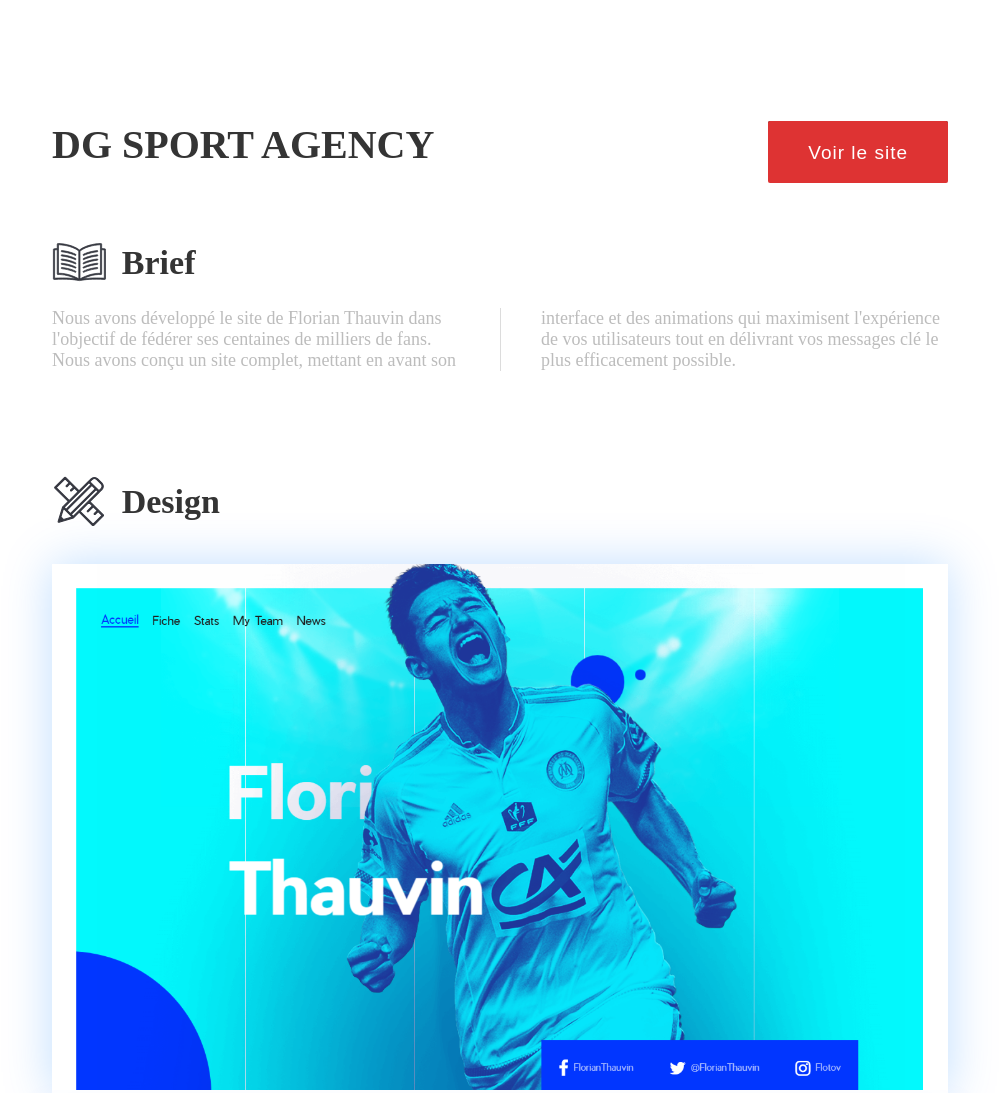
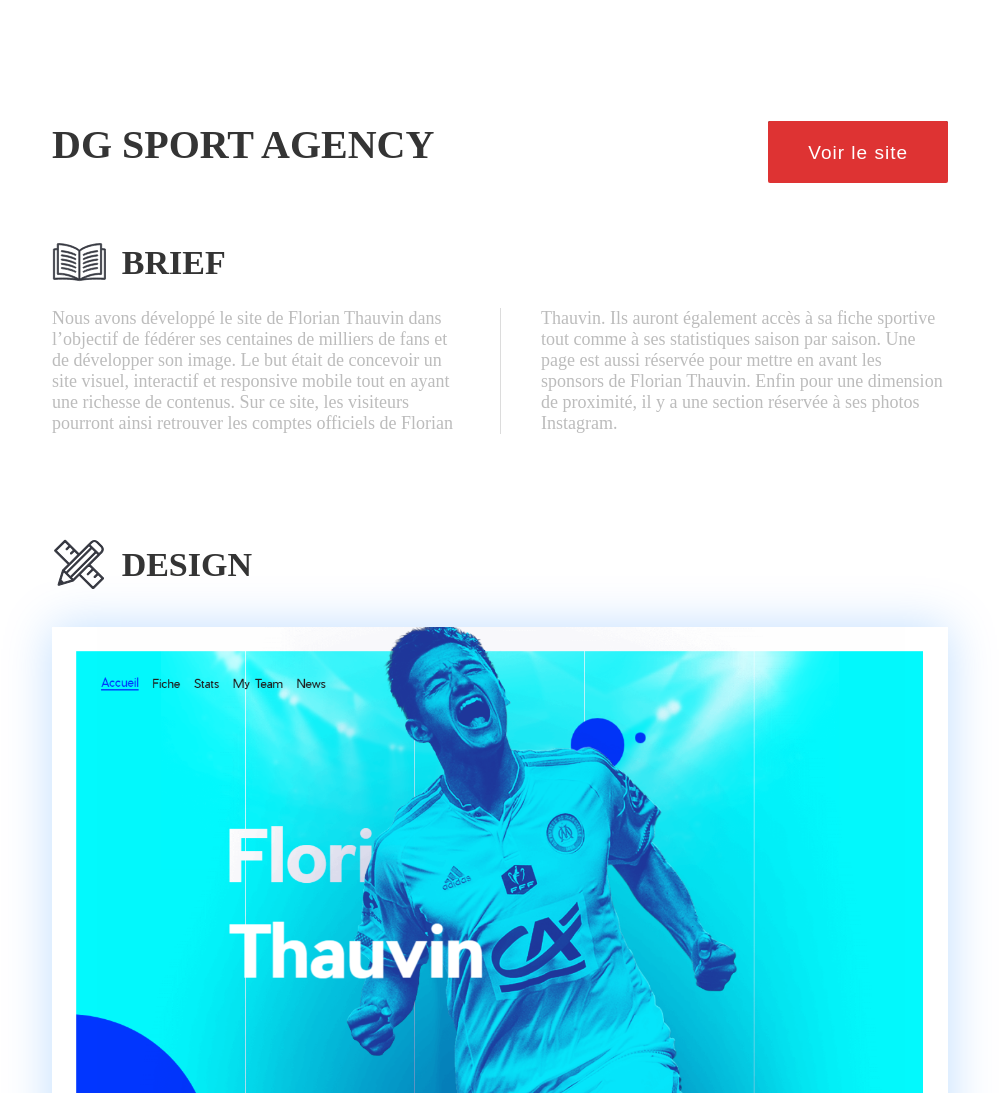
Before and after one commit to GaelCoat/fluz-powo, a PHP site: page /florian-thauvin.html in a window 1280 px wide. Shown: the part 549-1642 px from the top of the page, without its empty margins (140-1139 px from the left). Run offline with PHP 8.4, Linux system fonts and the light colour scheme; style sheets or scripts are compiled from the project's sources; some libraries are stand-ins or nearby versions.

Commit message:
modif mineur

```diff
--- a/assets/css/loader.css
+++ b/assets/css/loader.css
@@ -11,10 +11,10 @@
 
 #chargement-info {
     position: absolute;
-    top: 65%;
+    bottom: 60px;
     left: 50%;
-    -webkit-transform: translate(-50%, -50%);
-    transform: translate(-50%, -50%);
+    -webkit-transform: translateX(-50%);
+    transform: translateX(-50%);
     z-index: 1;
 }
 
@@ -23,19 +23,12 @@
     font-size: 25px;
 }
 
-#bar-loader {
-    position: absolute;
-    top: 0;
-    left: 0;
-    width: 0;
-    height: 5px;
-    background-color: #2b2b2b;
-}
-
 .loader-form {
     position: absolute;
     top:       50%;
     left:      50%;
+    width: 50px;
+    height: 50px;
 }
 
 .loader-form img {
--- a/assets/css/page-unique.css
+++ b/assets/css/page-unique.css
@@ -73,9 +73,12 @@
     width: 100%; }
 
 .content {
-  max-width: 936px;
+  max-width: 1200px;
   margin: auto;
   padding: 20px; }
+  @media screen and (max-width: 1366px) {
+    .content {
+      max-width: 936px; } }
   .content .brief {
     position: relative;
     margin-bottom: 100px; }
@@ -96,7 +99,8 @@
       font-family: 'Palatino, "Palatino Linotype", "Palatino LT STD", "Book Antiqua", Georgia, serif';
       font-size: 34px;
       font-weight: bold;
-      color: #343434; }
+      color: #343434;
+      text-transform: uppercase; }
       .content .brief h2:before {
         content: url("../img/works/icons/brief.svg");
         padding-right: 15px;
@@ -146,6 +150,7 @@
 
 .design h2 {
   font-family: 'Palatino, "Palatino Linotype", "Palatino LT STD", "Book Antiqua", Georgia, serif';
+  text-transform: uppercase;
   font-size: 34px;
   font-weight: bold;
   color: #343434;
@@ -360,7 +365,9 @@
   font-size: 34px;
   font-weight: bold;
   color: #343434;
-  margin-bottom: 35px; }
+  margin-bottom: 35px;
+  padding: 0 15px;
+  text-transform: uppercase; }
   .other h2.other-work:before {
     content: url("../img/works/icons/others.svg");
     padding-right: 15px;
--- a/assets/scss/page-unique.scss
+++ b/assets/scss/page-unique.scss
@@ -96,9 +96,13 @@
 }
 
 .content {
-  max-width: 936px;
+  max-width: 1200px;
   margin: auto;
   padding: 20px;
+
+  @media screen and (max-width: 1366px){
+    max-width: 936px;
+  }
 
   .brief {
     position: relative;
@@ -128,6 +132,7 @@
       font-size: 34px;
       font-weight: bold;
       color: #343434;
+      text-transform: uppercase;
 
       &:before {
         content: url("../img/works/icons/brief.svg");
@@ -192,6 +197,7 @@
 .design {
   h2 {
     font-family: $typo-palatino;
+    text-transform: uppercase;
     font-size: 34px;
     font-weight: bold;
     color: #343434;
@@ -233,6 +239,8 @@
     font-weight: bold;
     color: #343434;
     margin-bottom: 35px;
+    padding: 0 15px;
+    text-transform: uppercase;
 
     &:before {
       content: url("../img/works/icons/others.svg");
--- a/assets/scss/style.scss
+++ b/assets/scss/style.scss
@@ -592,6 +592,7 @@
 .front,
 .back {
   @include size(100%, 100%);
+  text-align: center;
 }
 
 .flip {
@@ -851,7 +852,7 @@
   div.bouton-exp {
     @include size(49px, 200px);
     top: 103px;
-    right: 190px;
+    right: 140px;
   }
 
   div.bouton-exp:hover:after {
@@ -918,7 +919,7 @@
   div.bouton-exp {
     @include size(47px, 190px);
     top: 97px;
-    right: 220px;
+    right: 170px;
   }
 
   section#contact div.info-footer {
--- a/florian-thauvin.html
+++ b/florian-thauvin.html
@@ -55,7 +55,6 @@
         <span id="chargement-info">
             <span id="chargement-infos"></span>
         </span>
-    <div id="bar-loader"></div>
     <div class="loader-form">
         <img src="assets/img/loader.gif" alt="">
     </div>
@@ -163,9 +162,11 @@
 
         <h2>Brief</h2>
         <article>
-            <p>Nous avons développé le site de Florian Thauvin dans l'objectif de fédérer ses centaines de milliers de fans.
-                Nous avons conçu un site complet, mettant en avant son interface et des animations qui maximisent l'expérience de vos utilisateurs
-                tout en délivrant vos messages clé le plus efficacement possible.</p>
+            <p>Nous avons développé le site de Florian Thauvin dans l’objectif de fédérer ses centaines de milliers de fans et de développer son image.
+                Le but était de concevoir un site visuel, interactif et responsive mobile tout en ayant une richesse de contenus.
+                Sur ce site, les visiteurs pourront ainsi retrouver les comptes officiels de Florian Thauvin.
+                Ils auront également accès à sa fiche sportive tout comme à ses statistiques saison par saison.
+                Une page est aussi réservée pour mettre en avant les sponsors de Florian Thauvin. Enfin pour une dimension de proximité, il y a une section réservée à ses photos Instagram.</p>
         </article>
     </section>
 
--- a/index.html
+++ b/index.html
@@ -61,7 +61,6 @@
         <span id="chargement-info">
             <span id="chargement-infos"></span>
         </span>
-        <div id="bar-loader"></div>
         <div class="loader-form">
             <img src="assets/img/loader.gif" alt="">
         </div>
--- a/works.html
+++ b/works.html
@@ -58,7 +58,6 @@
         <span id="chargement-info">
             <span id="chargement-infos"></span>
         </span>
-        <div id="bar-loader"></div>
         <div class="loader-form">
             <img src="assets/img/loader.gif" alt="">
         </div>
```
Also changed, not shown: assets/css/style.css (+4 -3 lines), 2 other files.
